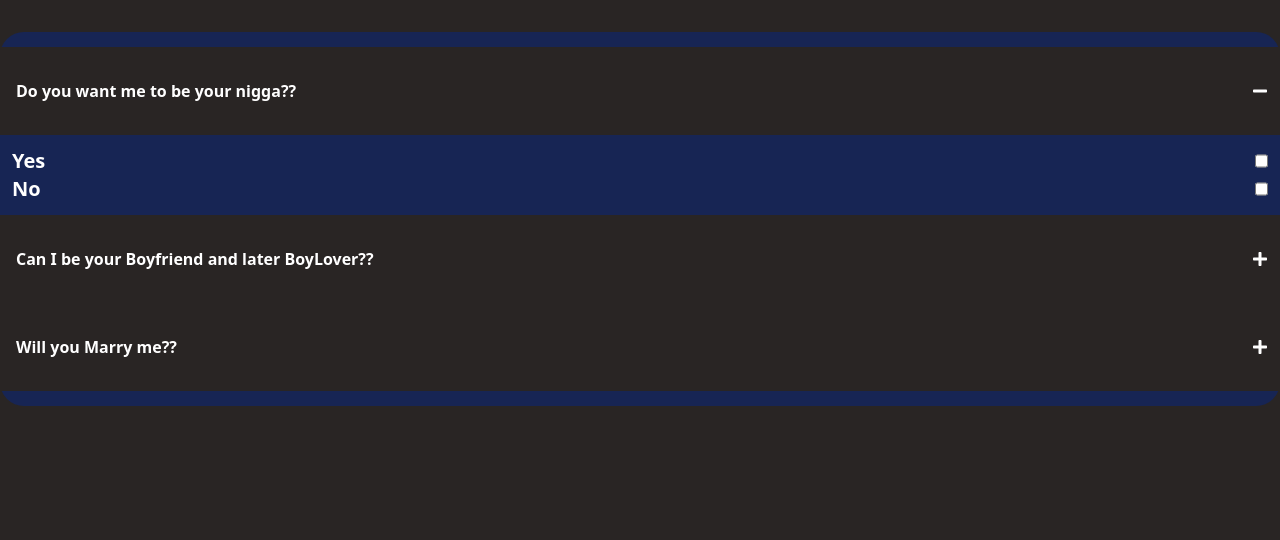
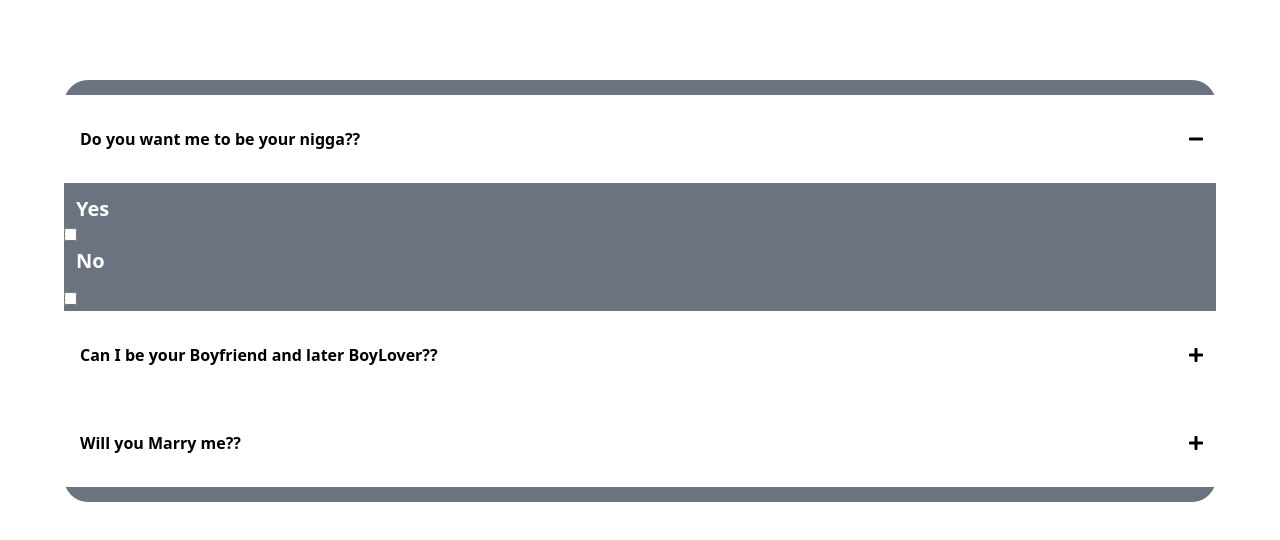
Before and after one commit to kolamat/accordion2, a React (Vite) app: page / in a window 1280 px wide. Both pictures are taken after a click on the button "Do you want me to be your nigga??". Shown: the top 540 px of the page. Built offline with nearby package versions, Linux system fonts and the light colour scheme.

Commit message:
On branch main Your branch is up to date with 'origin/main'.
Changes to be committed:
	modified:   src/components/Accordion.jsx

```diff
--- a/src/components/Accordion.jsx
+++ b/src/components/Accordion.jsx
@@ -17,15 +17,15 @@ const Accordion = () => {
   };
 
   return (
-    <div className={`h-screen pt-8 bg-stone-800`}>
+    <div className={`h-screen pt-20 px-16 bg-white`}>
       <div
-        className={`border-t-[15px] border-b-[15px] border-blue-950 rounded-3xl`}
+        className={`border-t-[15px] border-b-[15px] border-gray-500 rounded-3xl`}
       >
         {Data.map((item, index) => {
           return (
             <div key={item.id}>
               <button
-                className={`flex justify-between items-center w-full text-center bg-stone-800 text-white pr-3`}
+                className={`flex justify-between items-center w-full text-center bg-white text-black pr-3`}
                 onClick={() => toggle(index)}
                 key={index}
               >
@@ -39,19 +39,23 @@ const Accordion = () => {
                 </span>
               </button>
               {clicked === index ? (
-                <div className={`bg-blue-950 text-white`}>
+                <div className={`bg-gray-500 text-white`}>
+                  <div>
                     <p
                       className={`flex justify-between p-3 pb-0 font-semibold text-xl transition-all duration-500`}
                     >
                       {item.answer1}
+                    </p>
                     <input type="checkbox" />
-                  </p>
+                  </div>
+                  <div>
                     <p
                       className={`flex justify-between p-3 pt-0 font-semibold text-xl transition-all duration-500`}
                     >
                       {item.answer2}
+                    </p>
                     <input type="checkbox" />
-                  </p>
+                  </div>
                 </div>
               ) : null}
             </div>
```
Lines whose indentation alone changed are shown as unchanged.
